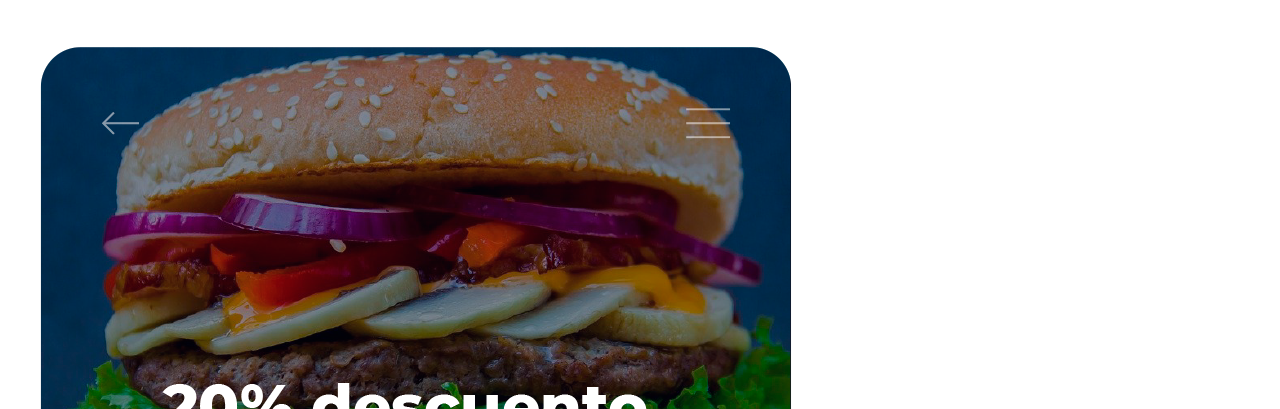
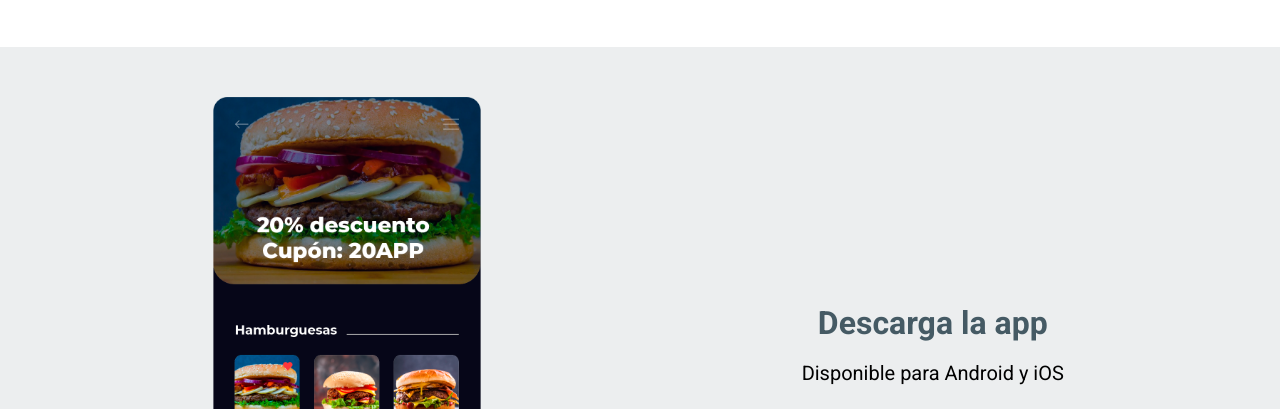
Before and after one commit to Naibaf93/DeliveryApp, a website: page index.html in a window 1280 px wide. Shown: the part 4901-5310 px from the top of the page. Drawn offline with Linux system fonts and the light colour scheme.

Commit message:
css seccion descarga la app

```diff
--- a/src/scss/app.scss
+++ b/src/scss/app.scss
@@ -5,3 +5,4 @@
 @use 'testimoniales';
 @use 'favoritos';
 @use 'repartidores';
+@use 'descargar';
--- /dev/null
+++ b/src/scss/descargar/_descargar.scss
@@ -0,0 +1,28 @@
+@use '../base/variables' as v;
+@use '../base/mixins' as m;
+
+.descargar {
+    background-color: v.$grisClaro;
+    padding: v.$separacion;
+    &__grid {
+        display: flex;
+        flex-direction: column-reverse;
+        @include m.tablet {
+            @include m.grid(2, v.$separacion);
+        }
+    }
+
+    &__imagen {
+        width: 50%;
+        margin: 5rem auto 0 auto;
+        transition: transform .3s ease-in-out;
+
+        @include m.tablet {
+            margin-top: 0;
+        }
+
+        &:hover {
+            transform: rotate(4deg) scale(1.2);
+        }
+    }
+}
--- /dev/null
+++ b/src/scss/descargar/_index.scss
@@ -0,0 +1,2 @@
+@forward 'descargar';
+@forward 'tiendas';
--- /dev/null
+++ b/src/scss/descargar/_tiendas.scss
@@ -0,0 +1,36 @@
+@use '../base/variables' as v;
+@use '../base/mixins' as m;
+
+.tiendas {
+    display: flex;
+    flex-direction: column;
+    justify-content: center;
+
+    &__heading,
+    &__texto {
+        text-align: center
+    }
+
+    &__heading {
+        color: v.$secundario;
+        margin: 2rem 0 0 0;
+    }
+
+    &__texto {
+        margin-bottom: 3rem;
+    }
+
+    &__grid {
+        @include m.grid(2, 2rem);
+    }
+
+    &__enlace {
+        transition: transform .5s ease-in-out;
+        @include m.desktop {
+            padding-left: 2rem;
+        }
+        &:hover {
+            transform: scale(1.2);
+        }
+    }
+}
```
Also changed, not shown: build/css/app.css, 1 other file.
